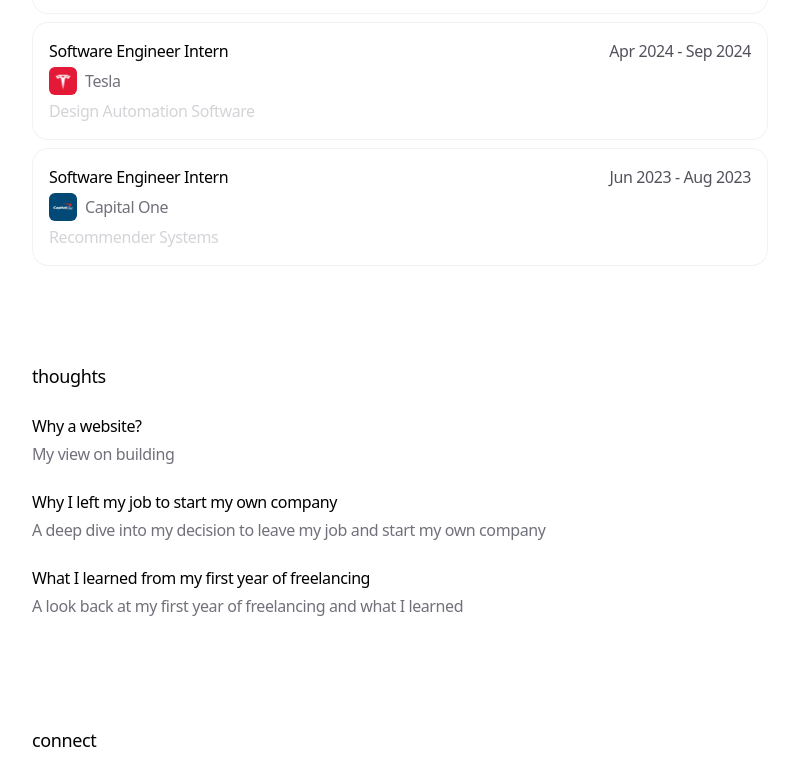
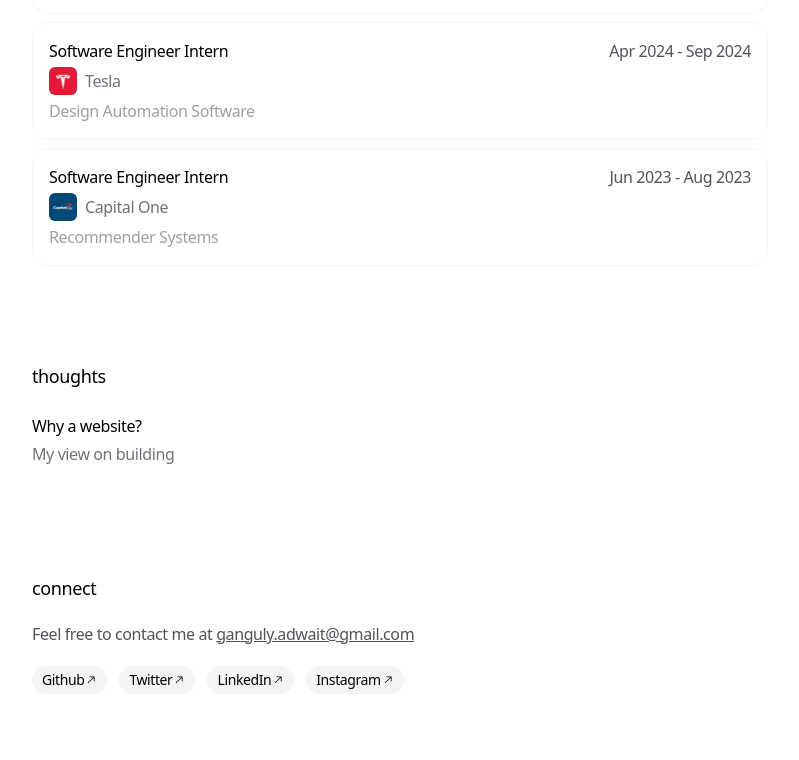
Before and after one commit to AGanguly13/personal-website, a Next.js app: page / in a window 1280 px wide. Shown: the part 860-1620 px from the top of the page, without its empty margins (240-1039 px from the left). Built offline with nearby package versions, Linux system fonts and the light colour scheme.

Commit message:
added socials

```diff
--- a/app/data.ts
+++ b/app/data.ts
@@ -88,27 +88,13 @@ export const BLOG_POSTS: BlogPost[] = [
     description: 'My view on building',
     link: '/blog/why-a-website',
     uid: 'blog-1',
-  },
-  {
-    title: 'Why I left my job to start my own company',
-    description:
-      'A deep dive into my decision to leave my job and start my own company',
-    link: '/blog/exploring-the-intersection-of-design-ai-and-design-engineering',
-    uid: 'blog-2',
-  },
-  {
-    title: 'What I learned from my first year of freelancing',
-    description:
-      'A look back at my first year of freelancing and what I learned',
-    link: '/blog/exploring-the-intersection-of-design-ai-and-design-engineering',
-    uid: 'blog-3',
-  },
+  }
 ]
 
 export const SOCIAL_LINKS: SocialLink[] = [
   {
     label: 'Github',
-    link: 'https://github.com/ibelick',
+    link: 'https://github.com/AGanguly13',
   },
   {
     label: 'Twitter',
@@ -116,12 +102,12 @@ export const SOCIAL_LINKS: SocialLink[] = [
   },
   {
     label: 'LinkedIn',
-    link: 'https://www.linkedin.com/in/ibelick',
+    link: 'https://www.linkedin.com/in/adwaitganguly/',
   },
   {
     label: 'Instagram',
-    link: 'https://www.instagram.com/ibelick',
+    link: 'https://www.instagram.com/adwaitganguly/',
   },
 ]
 
-export const EMAIL = 'your@email.com'
+export const EMAIL = 'ganguly.adwait@gmail.com'
--- a/app/page.tsx
+++ b/app/page.tsx
@@ -205,7 +205,7 @@ export default function Personal() {
                         {job.company}
                       </p>
                     </div>
-                    <p className="text-zinc-300 dark:text-zinc-300">{job.description}</p>
+                    <p className="text-zinc-400 dark:text-zinc-300">{job.description}</p>
                   </div>
                   <p className="text-zinc-600 dark:text-zinc-400">
                     {job.start} - {job.end}
```
